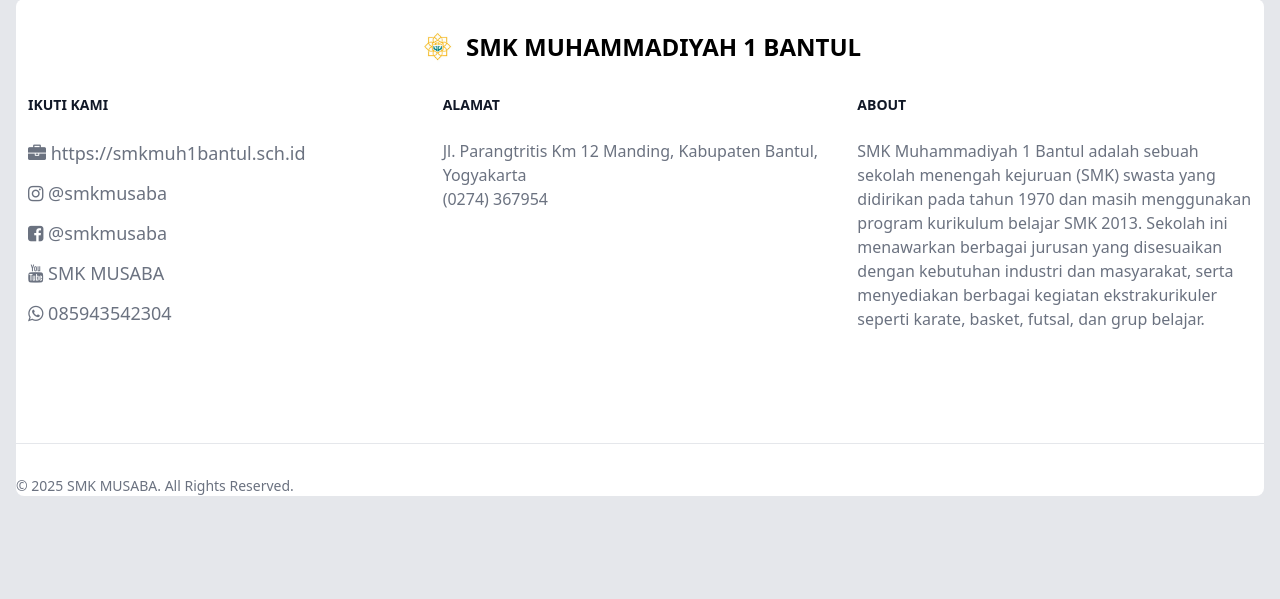
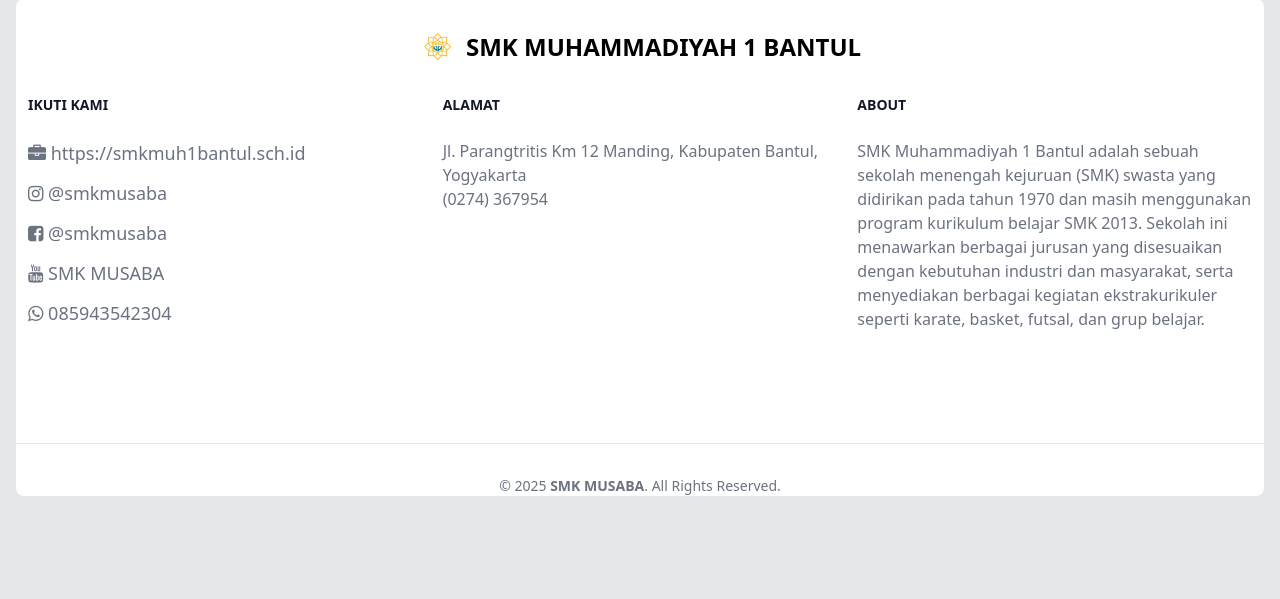
Before and after one commit to bagussatoto/e-learning-SMA, a PHP site: page /role.php in a window 1280 px wide. Shown: the part 201-800 px from the top of the page. Run offline with PHP 8.4, Linux system fonts and the light colour scheme; a user stored in the database is signed in; data comes from the database, SQL or seed files in the repository.

Commit message:
update pada tanggal website

```diff
--- a/public/head/footer.php
+++ b/public/head/footer.php
@@ -52,8 +52,8 @@
             </div>
         </div>
         <hr class="my-6 border-gray-200 sm:mx-auto dark:border-gray-700 lg:my-8" />
-        <div class="sm:flex sm:items-center sm:justify-between">
-            <span class="text-sm text-gray-500 sm:text-center dark:text-gray-400">© 2025 <a href="#" class="hover:underline">SMK MUSABA</a>. All Rights Reserved.</span>
+        <div class="sm:flex sm:items-center sm:justify-center">
+            <span class="text-sm text-gray-500 sm:text-center dark:text-gray-400">© 2025 <a href="#" class="hover:underline font-bold">SMK MUSABA</a>. All Rights Reserved.</span>
             <div class="flex mt-4 sm:justify-center sm:mt-0">
 
                 <!-- <a href="#" class="text-gray-500 hover:text-gray-900 dark:hover:text-white">
--- a/public/role.php
+++ b/public/role.php
@@ -178,8 +178,8 @@ $user = $result->fetch_assoc();
             </div>
         </div>
         <hr class="my-6 border-gray-200 sm:mx-auto dark:border-gray-700 lg:my-8" />
-        <div class="sm:flex sm:items-center sm:justify-between">
-            <span class="text-sm text-gray-500 sm:text-center dark:text-gray-400">© 2025 <a href="#" class="hover:underline">SMK MUSABA</a>. All Rights Reserved.</span>
+        <div class="sm:flex sm:items-center sm:justify-center">
+            <span class="text-sm text-gray-500 sm:text-center dark:text-gray-400">© 2025 <a href="#" class="hover:underline font-bold">SMK MUSABA</a>. All Rights Reserved.</span>
             <div class="flex mt-4 sm:justify-center sm:mt-0">
 
                 <!-- <a href="#" class="text-gray-500 hover:text-gray-900 dark:hover:text-white">
--- a/public/tugas/tugas.php
+++ b/public/tugas/tugas.php
@@ -67,11 +67,13 @@ echo "Number of rows: " . $result->num_rows . "<br>";
         <?php else: ?>
             <p class="text-gray-600">Belum ada tugas.</p>
         <?php endif; ?>
+        <br>
         <tr>
                 <td colspan="4" class="px-6 py-4 whitespace-nowrap text-center">
                     <a href="../role.php" role="button" class="mr-6 inline-block rounded bg-blue-500 text-white shadow-[0_4px_9px_-4px_rgba(51,45,45,0.7)] hover:bg-blue-600 hover:shadow-[0_8px_9px_-4px_rgba(51,45,45,0.2),0_4px_18px_0_rgba(51,45,45,0.1)] focus:bg-blue-800 focus:shadow-[0_8px_9px_-4px_rgba(51,45,45,0.2),0_4px_18px_0_rgba(51,45,45,0.1)] active:bg-blue-700 active:shadow-[0_8px_9px_-4px_rgba(51,45,45,0.2),0_4px_18px_0_rgba(51,45,45,0.1)] px-6 pb-2 pt-2.5 text-xs font-medium uppercase leading-normal transition duration-150 ease-in-out focus:outline-none focus:ring-0">kembali</a>
                 </td>
             </tr>
+        </br>
     </div>
 </body>
 </html>
```
